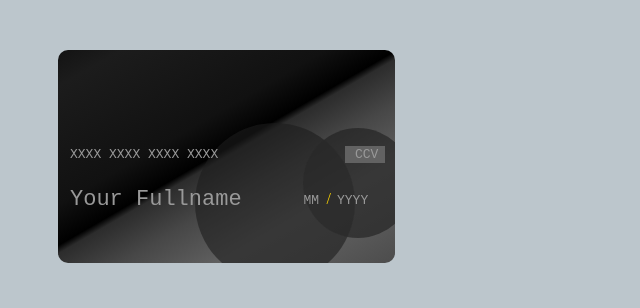
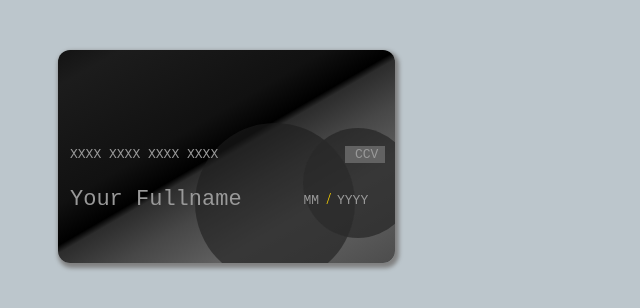
Before and after one commit to 9ae/dailyui, a plain HTML site: page 002.html in a window 1280 px wide. Shown: the whole page, without its empty margins (0-640 px from the left). Drawn offline with Linux system fonts and the light colour scheme.

Commit message:
push add shadow

```diff
--- a/sass/002.sass
+++ b/sass/002.sass
@@ -21,7 +21,7 @@ body
   width: 337px
   height: 213px
   color: $text-color
-  border-radius: 10px
+  border-radius: 12px
   position: relative
   background: #4c4c4c
   margin: 50px
@@ -29,6 +29,7 @@ body
   background: -moz-linear-gradient($gradient)
   background: -webkit-linear-gradient($gradient)
   background: linear-gradient($gradient)
+  box-shadow: 2px 3px 4px 2px #808080
 
   input::placeholder
     color: #999
```
Also changed, not shown: css/002.css, 1 other file.
